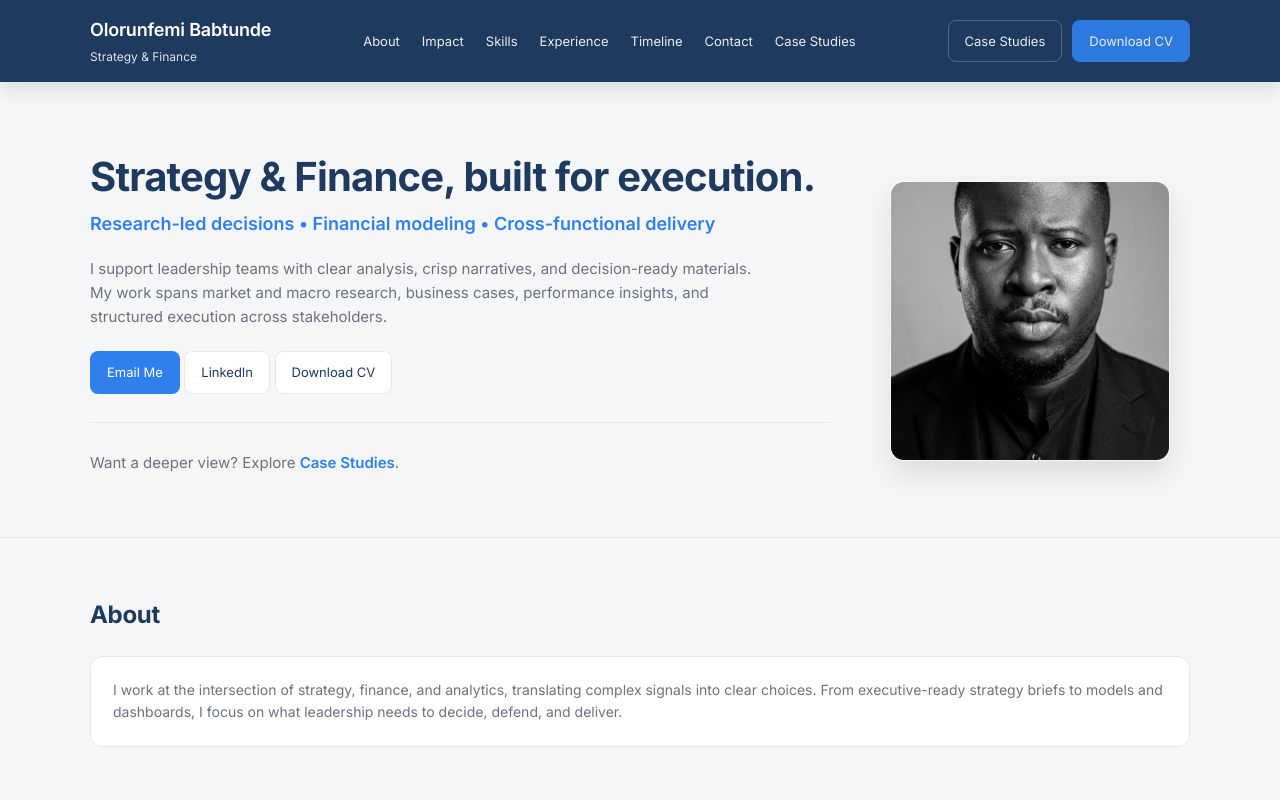
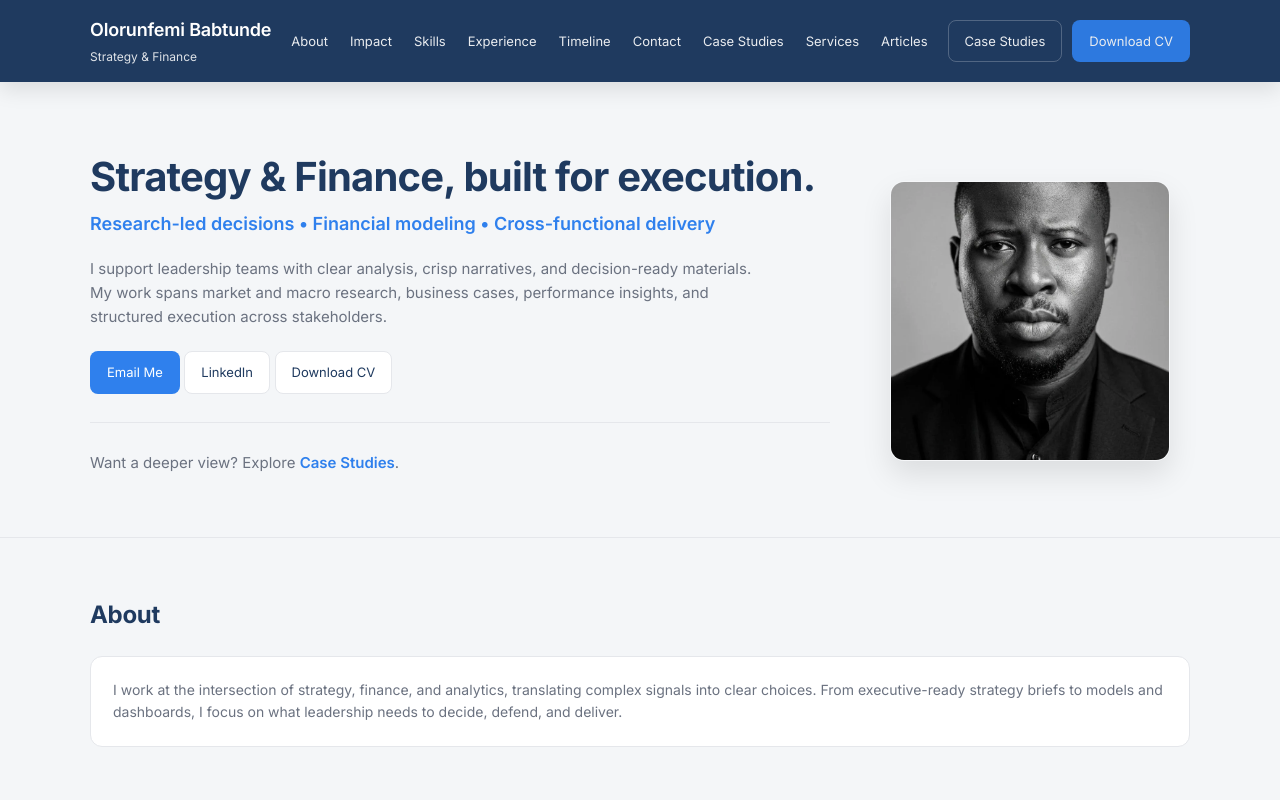
Before and after one commit to olorunfemibabs-finance/Olorunfemi, a plain HTML site: page index.html in a window 1280 px wide. Shown: the top 800 px of the page. Drawn offline with Linux system fonts and the light colour scheme.

Commit message:
Update index.html

```diff
--- a/index.html
+++ b/index.html
@@ -28,6 +28,9 @@
           <li><a href="#timeline">Timeline</a></li>
           <li><a href="#contact">Contact</a></li>
           <li><a href="case-studies.html">Case Studies</a></li>
+          <li><a href="Services">Services</a></li>
+          <li><a href="Articles">Articles</a></li>
+
         </ul>
 
         <div class="nav-cta">
```
